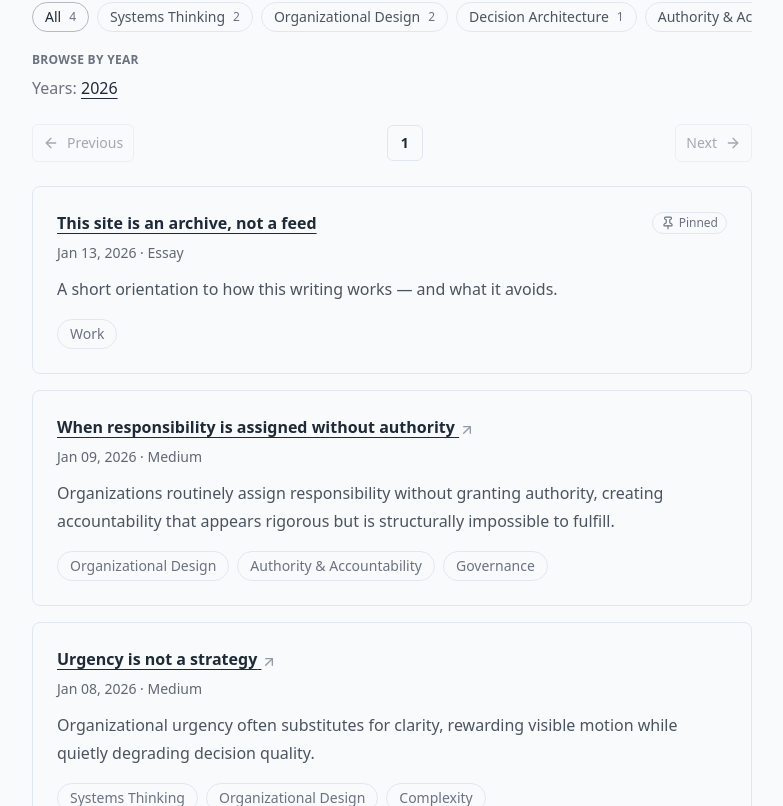
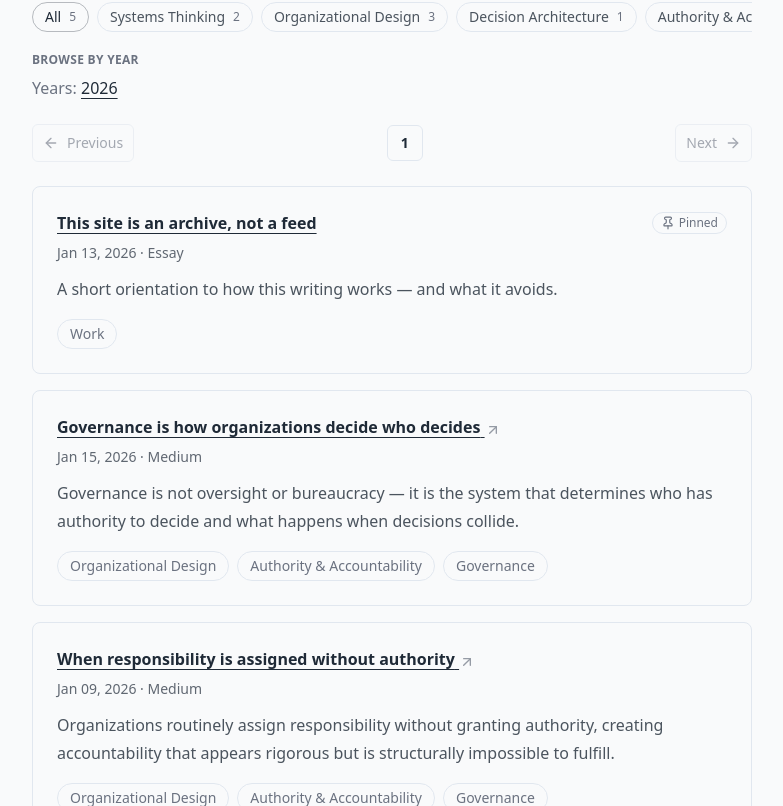
Before and after one commit to andrewjfrancis/andrewjfrancis-site, a Next.js app: page /writing in a window 1280 px wide. Shown: the part 441-1247 px from the top of the page, without its empty margins (248-1031 px from the left). Built offline with nearby package versions, Linux system fonts and the light colour scheme.

Commit message:
Publish "Governance is how organizations decide who decides"
Adds new writing entry and publishes it on-site.
Includes metadata, tags, publish date, and listing updates.
Links out to Medium version where applicable.

```diff
--- a/app/writing/_data/articles.ts
+++ b/app/writing/_data/articles.ts
@@ -23,6 +23,18 @@ export type Article = {
 export const PAGE_SIZE = 5;
 
 export const ARTICLES_REAL: Article[] = [
+  {
+    id: "2026-01-15-01",
+    title: "Governance is how organizations decide who decides",
+    date: "2026-01-15",
+    year: 2026,
+    excerpt:
+      "Governance is not oversight or bureaucracy — it is the system that determines who has authority to decide and what happens when decisions collide.",
+    source: "medium",
+    externalUrl:
+      "https://medium.com/@andrewjfrancis/governance-is-how-organizations-decide-who-decides-50f81fb8cb62",
+    tags: ["Organizational Design", "Authority & Accountability", "Governance"],
+  },
   {
     id: "2026-01-13-01",
     title: "This site is an archive, not a feed",
```
